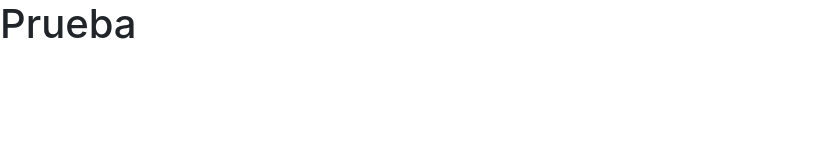
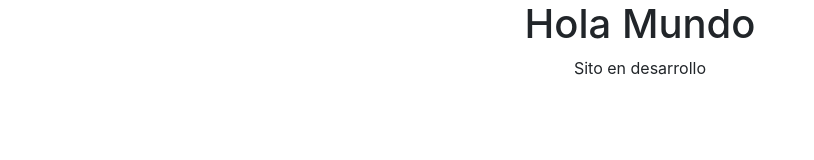
Before and after one commit to rozdiego/trimerco, a plain HTML site: page index.html in a window 1280 px wide. Shown: the whole page, without its empty margins (0-814 px from the left). Drawn offline with Linux system fonts and the light colour scheme.

Commit message:
Sitio en desarrollo

```diff
--- a/index.html
+++ b/index.html
@@ -1,5 +1,6 @@
 <!DOCTYPE html>
 <html lang="en">
+
 <head>
     <meta charset="UTF-8">
     <meta name="viewport" content="width=device-width, initial-scale=1.0">
@@ -8,15 +9,25 @@
     <link rel="stylesheet" href="css/animate.css">
     <link rel="stylesheet" href="css/estilos.css">
 </head>
+
 <body>
 
-
-    <h1>Prueba</h1>
+    <section class="row">
+        <article class="col-md-6 offset-md-3 text-center">
+            <h1>
+                Hola Mundo
+            </h1>
+            <p>Sito en desarrollo</p>
+        </article>
+    </section>
 
 
-<script src="js/jquery-3.4.1.slim.min.js"></script>
-<script src="js/popper.min.js"></script>
-<script src="js/bootstrap.min.js"></script>
+
+
+    <script src="js/jquery-3.4.1.slim.min.js"></script>
+    <script src="js/popper.min.js"></script>
+    <script src="js/bootstrap.min.js"></script>
 
 </body>
+
 </html>
```
